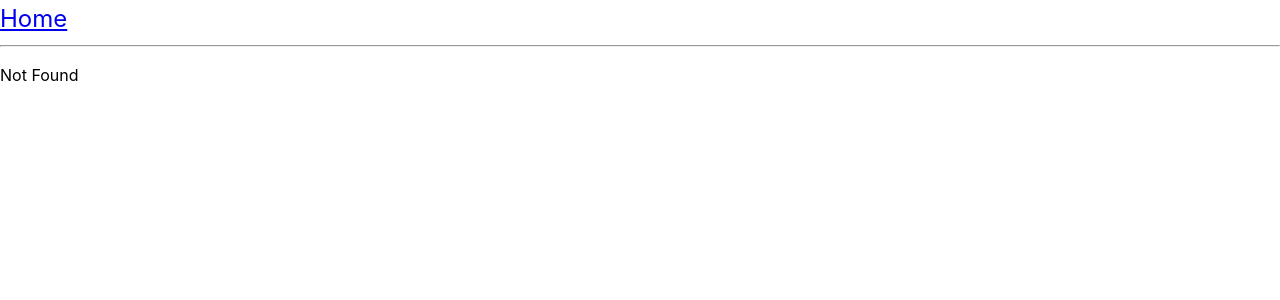
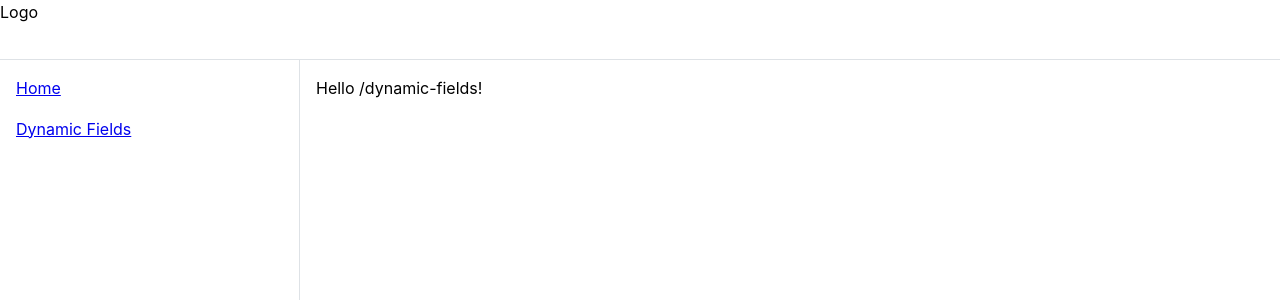
Before and after one commit to Sunset-Kim/react-hook-form-advanced, a React (Vite) app: page /dynamic-fields in a window 1280 px wide. Before the commit this address had no page. Shown: the top 300 px of the page. Built offline with nearby package versions, Linux system fonts and the light colour scheme.

Commit message:
feat: dynamic fields setup

```diff
--- a/src/routeTree.gen.ts
+++ b/src/routeTree.gen.ts
@@ -13,12 +13,18 @@ import { createFileRoute } from '@tanstack/react-router'
 // Import Routes
 
 import { Route as rootRoute } from './routes/__root'
+import { Route as DynamicFieldsImport } from './routes/dynamic-fields'
 
 // Create Virtual Routes
 
 const IndexLazyImport = createFileRoute('/')()
 
 // Create/Update Routes
+
+const DynamicFieldsRoute = DynamicFieldsImport.update({
+  path: '/dynamic-fields',
+  getParentRoute: () => rootRoute,
+} as any)
 
 const IndexLazyRoute = IndexLazyImport.update({
   path: '/',
@@ -36,12 +42,22 @@ declare module '@tanstack/react-router' {
       preLoaderRoute: typeof IndexLazyImport
       parentRoute: typeof rootRoute
     }
+    '/dynamic-fields': {
+      id: '/dynamic-fields'
+      path: '/dynamic-fields'
+      fullPath: '/dynamic-fields'
+      preLoaderRoute: typeof DynamicFieldsImport
+      parentRoute: typeof rootRoute
+    }
   }
 }
 
 // Create and export the route tree
 
-export const routeTree = rootRoute.addChildren({ IndexLazyRoute })
+export const routeTree = rootRoute.addChildren({
+  IndexLazyRoute,
+  DynamicFieldsRoute,
+})
 
 /* prettier-ignore-end */
 
@@ -51,11 +67,15 @@ export const routeTree = rootRoute.addChildren({ IndexLazyRoute })
     "__root__": {
       "filePath": "__root.tsx",
       "children": [
-        "/"
+        "/",
+        "/dynamic-fields"
       ]
     },
     "/": {
       "filePath": "index.lazy.tsx"
+    },
+    "/dynamic-fields": {
+      "filePath": "dynamic-fields.tsx"
     }
   }
 }
--- a/src/routes/__root.tsx
+++ b/src/routes/__root.tsx
@@ -1,8 +1,11 @@
-import { createRootRoute, Link, Outlet } from "@tanstack/react-router";
+import { createRootRoute, Outlet } from "@tanstack/react-router";
 import { TanStackRouterDevtools } from "@tanstack/router-devtools";
 
+import { AppShell, Burger, createTheme, MantineProvider } from "@mantine/core";
+
 import "@mantine/core/styles.css";
-import { createTheme, MantineProvider, Text } from "@mantine/core";
+import { useDisclosure } from "@mantine/hooks";
+import { NavBar } from "../shared/components";
 
 const theme = createTheme({
   defaultRadius: "md",
@@ -20,14 +23,37 @@ const theme = createTheme({
 export const Route = createRootRoute({
   component: () => (
     <MantineProvider theme={theme}>
-      <div className="p-2 flex gap-2">
-        <Link to="/" className="[&.active]:font-bold">
-          <Text size="2xl">Home</Text>
-        </Link>
-      </div>
-      <hr />
-      <Outlet />
+      <App />
       <TanStackRouterDevtools />
     </MantineProvider>
   ),
 });
+
+const App = () => {
+  const [opened, { toggle }] = useDisclosure();
+
+  return (
+    <AppShell
+      header={{ height: 60 }}
+      navbar={{
+        width: 300,
+        breakpoint: "sm",
+        collapsed: { mobile: !opened },
+      }}
+      padding="md"
+    >
+      <AppShell.Header>
+        <Burger opened={opened} onClick={toggle} hiddenFrom="sm" size="sm" />
+        <div>Logo</div>
+      </AppShell.Header>
+
+      <AppShell.Navbar p="md">
+        <NavBar />
+      </AppShell.Navbar>
+
+      <AppShell.Main>
+        <Outlet />
+      </AppShell.Main>
+    </AppShell>
+  );
+};
--- /dev/null
+++ b/src/routes/dynamic-fields.tsx
@@ -0,0 +1,5 @@
+import { createFileRoute } from "@tanstack/react-router";
+
+export const Route = createFileRoute("/dynamic-fields")({
+  component: () => <div>Hello /dynamic-fields!</div>,
+});
--- a/src/routes/index.lazy.tsx
+++ b/src/routes/index.lazy.tsx
@@ -1,5 +1,10 @@
+import { Text } from "@mantine/core";
 import { createLazyFileRoute } from "@tanstack/react-router";
 
 export const Route = createLazyFileRoute("/")({
-  component: () => <div>Hello /!</div>,
+  component: () => (
+    <div>
+      <Text>React Hook Form 101</Text>
+    </div>
+  ),
 });
--- /dev/null
+++ b/src/shared/components/index.ts
@@ -0,0 +1 @@
+export * from "./navbar";
--- /dev/null
+++ b/src/shared/components/navbar.tsx
@@ -0,0 +1,11 @@
+import { Stack } from "@mantine/core";
+import { Link } from "@tanstack/react-router";
+
+export const NavBar = () => {
+  return (
+    <Stack>
+      <Link to="/">Home</Link>
+      <Link to="/dynamic-fields">Dynamic Fields</Link>
+    </Stack>
+  );
+};
```
